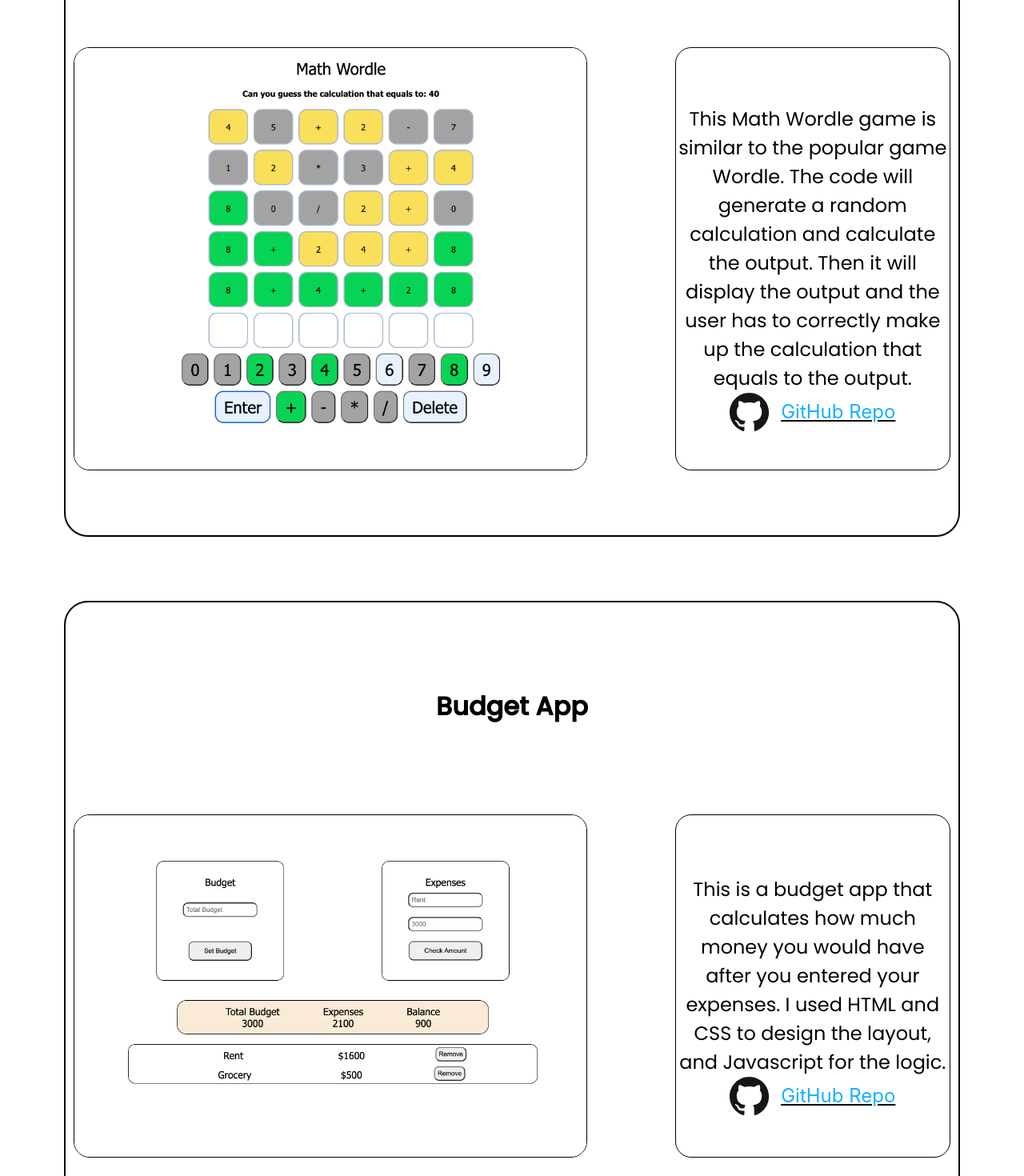
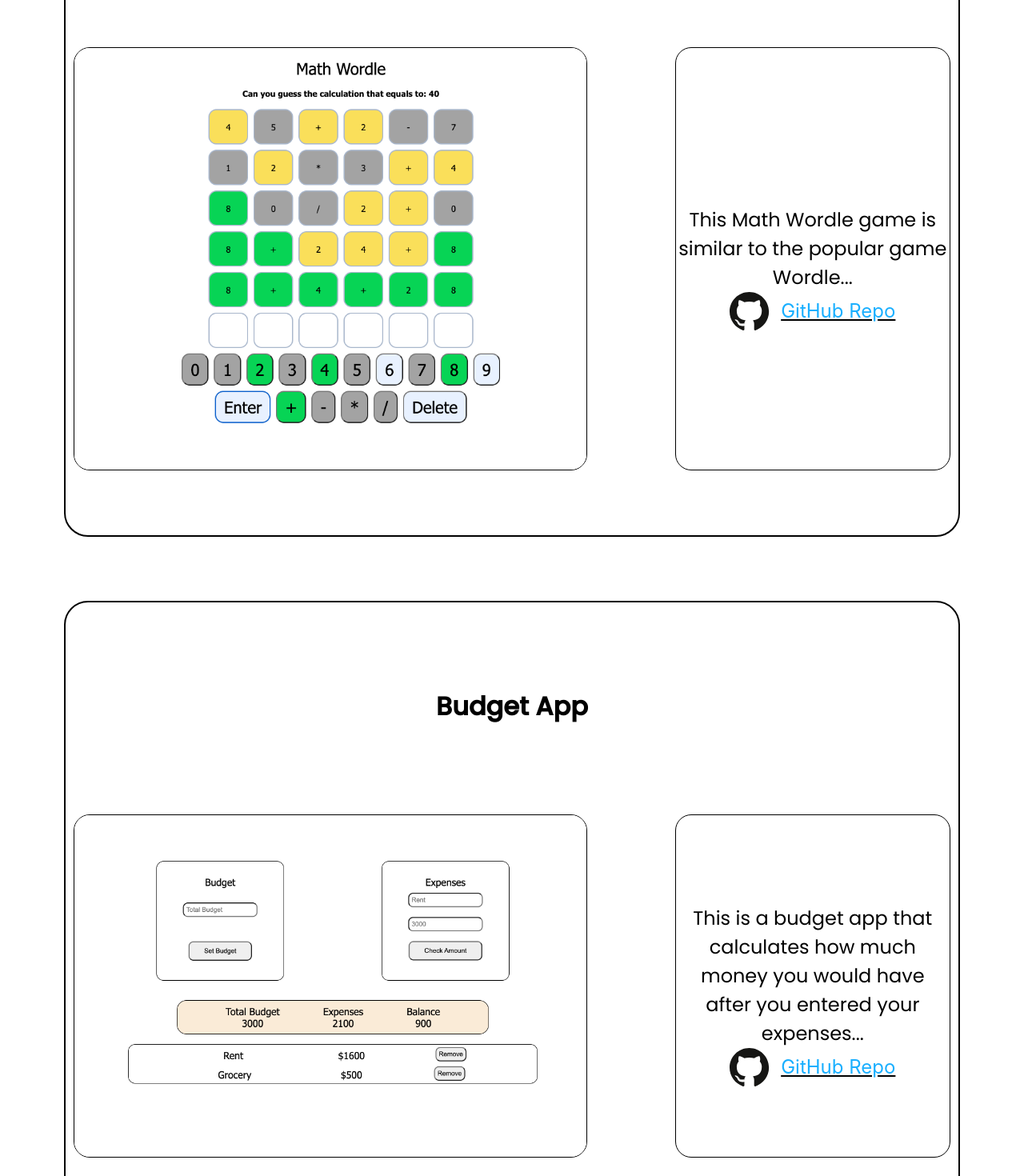
Before and after one commit to TackWooLee-Leon/Leon-s-Site, a React (Create React App) app: page / in a window 1280 px wide. Shown: the part 1160-2630 px from the top of the page at 80% size. Built offline with nearby package versions, Linux system fonts and the light colour scheme.

Commit message:
Create ProjectsList for storing array, rename Projects to ProjectsDisplay

```diff
--- a/src/App.js
+++ b/src/App.js
@@ -1,29 +1,18 @@
 import './App.css';
 import Landing from './Components/Landing'
-import Projects from './Components/Projects'
-
-const projects = [{
-  src: '/images/math-wordle.png',
-  alt: 'Math Wordle',
-  description: 'This Math Wordle game is similar to the popular game Wordle. The code will generate a random calculation and calculate the output. Then it will display the output and the user has to correctly make up the calculation that equals to the output.',
-  href: 'https://github.com/TackWooLee-Leon/Math-Wordle',
-  name: 'Math Wordle'
-},{
-  src: '/images/budget-app.png',
-  alt: "Budget App",
-  description: 'This is a budget app that calculates how much money you would have after you entered your expenses. I used HTML and CSS to design the layout, and Javascript for the logic.',
-  href: '',
-  name: 'Budget App'
-}]
+import ProjectsDisplay from './Components/ProjectsDisplay'
+import projectsList from './Components/ProjectsList';
 
 function App() {
   return (
     <div className="App">
       <Landing />
       <h1 id="projectHeader">Projects</h1>
-      {projects.map((item)=> {
-        return (<Projects info={item}/>)
+
+      {projectsList.map((item)=> {
+        return (<ProjectsDisplay info={item}/>)
       })}
+
     </div>
   );
 }
--- a/src/Components/Projects.js
+++ b/src/Components/ProjectsDisplay.js
@@ -1,9 +1,8 @@
 import styles from './Projects.module.css'
 
-export default function Projects({info}) {
+export default function ProjectsDisplay({info}) {
     console.log(info);
     return (
-
         <section id="projects" className={styles.projectContainer}>
             <h1 className={styles.projectName}>{info.name}</h1>
             <div className={styles.projectInformation}>
--- /dev/null
+++ b/src/Components/ProjectsList.js
@@ -0,0 +1,25 @@
+const projectsList = [
+  {
+    name: 'Math Wordle',
+    description: 'This Math Wordle game is similar to the popular game Wordle...',
+    src: '/images/math-wordle.png',
+    alt: 'Math Wordle',
+    href: 'https://github.com/TackWooLee-Leon/Math-Wordle'
+  },
+  {
+    name: 'Budget App',
+    description: 'This is a budget app that calculates how much money you would have after you entered your expenses...',
+    src: '/images/budget-app.png',
+    alt: "Budget App",
+    href: ''
+  },
+  {
+    name: 'Portfolio',
+    description: '',
+    src: '',
+    alt: '',
+    href: ''
+  }
+];
+
+export default projectsList
```
